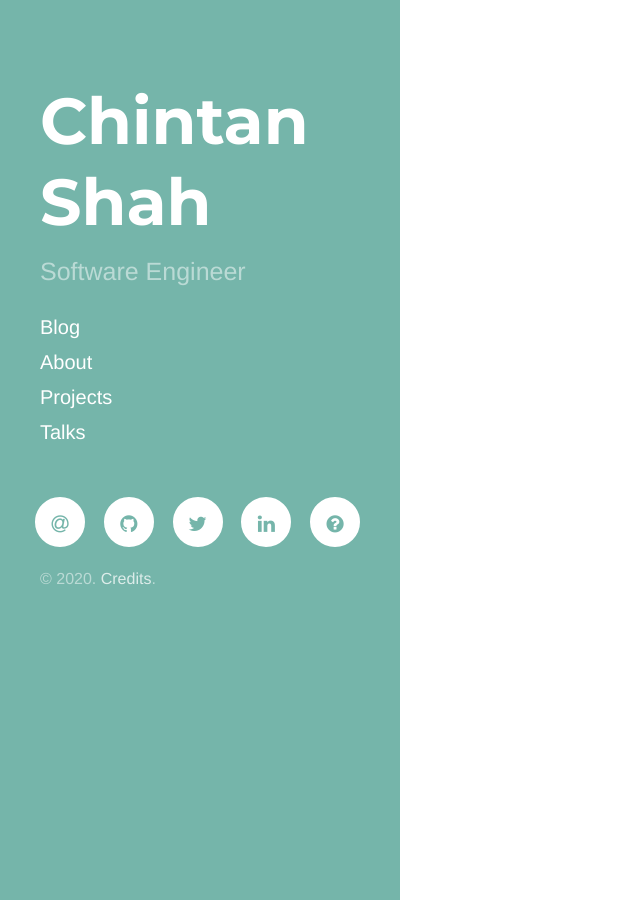
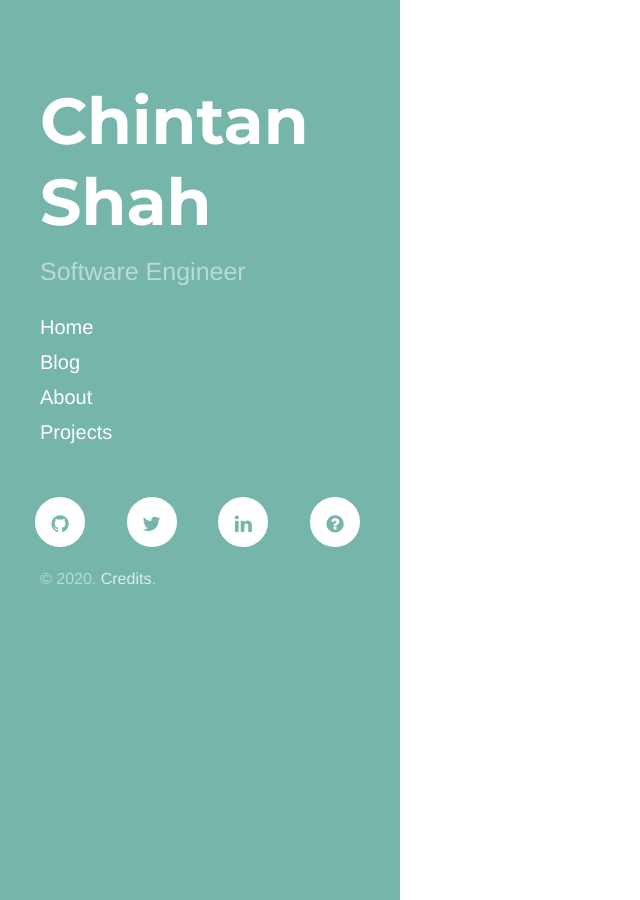
Before and after one commit to chintan-sh/chintan-sh.github.io, a Jekyll site: the page built from index.html, in a window 1280 px wide. Shown: the whole page, without its empty margins (0-640 px from the left). Built offline with Jekyll 4.4.1, drawn with Linux system fonts in a browser that asks for light colours; nearby versions of some CDN libraries; the list of posts is cut into pages by our own code.

Commit message:
Changed default style and updated text

```diff
--- a/_includes/sidebar.html
+++ b/_includes/sidebar.html
@@ -10,7 +10,7 @@
     </div>
 
     <nav class="sidebar-nav">
-      <!-- <a class="sidebar-nav-item{% if page.url == site.baseurl %} active{% endif %}" href="{{ site.baseurl }}/">Home</a> -->
+      <a class="sidebar-nav-item{% if page.url == site.baseurl %} active{% endif %}" href="{{ site.baseurl }}/">Home</a>
 
       {% comment %}
         The code below dynamically generates a sidebar nav of pages with
@@ -44,28 +44,28 @@
          href="{{ site.baseurl }}/resume/">Resume</a -->
       <a class="sidebar-nav-item"
          href="{{ site.baseurl }}/projects/">Projects</a>
-      <a class="sidebar-nav-item"
-         href="{{ site.baseurl }}/talks/">Talks</a>
+<!--      <a class="sidebar-nav-item"
+         href="{{ site.baseurl }}/talks/">Talks</a>-->
     </nav>
 
     <ul class="list-inline" id="sidebar-buttons">
+<!--        <li>-->
+<!--            <a href="mailto:{{ site.author.email }}" class="btn-social btn-outline" title="E-Mail me">-->
+<!--                <i class="fa fa-fw fa-at"></i>-->
+<!--            </a>-->
+<!--        </li>-->
         <li>
-            <a href="mailto:{{ site.author.email }}" class="btn-social btn-outline" title="E-Mail me">
-                <i class="fa fa-fw fa-at"></i>
-            </a>
-        </li>
-        <li>
-            <a href="{{ site.author.github }}" target="_blank" class="btn-social btn-outline" title="johndoe on GitHub">
+            <a href="{{ site.author.github }}" target="_blank" class="btn-social btn-outline" title="chintan-sh on GitHub">
                 <i class="fa fa-fw fa-github"></i>
             </a>
         </li>
         <li>
-            <a href="{{ site.author.twitter }}" target="_blank" class="btn-social btn-outline" title="@johndoe on Twitter">
+            <a href="{{ site.author.twitter }}" target="_blank" class="btn-social btn-outline" title="@c0defella on Twitter">
                 <i class="fa fa-fw fa-twitter"></i>
             </a>
         </li>
         <li>
-            <a href="{{ site.author.linkedin}}" target="_blank" class="btn-social btn-outline" title="John Doe on LinkedIn">
+            <a href="{{ site.author.linkedin}}" target="_blank" class="btn-social btn-outline" title="Chintan Shah on LinkedIn">
                 <i class="fa fa-fw fa-linkedin"></i>
             </a>
         </li>
--- a/public/js/anjana.js
+++ b/public/js/anjana.js
@@ -13,7 +13,7 @@ function getNextColorClass() {
     ];
 
     var currentClass = document.body.className
-    var currentColor = currentClass.slice(-2);
+    var currentColor = ""; //currentClass.slice(-2);
     var currentIndex = colors.indexOf(currentColor); // -1 if no color class
     var nextIndex = (currentIndex == colors.length ? 0 : currentIndex + 1);
     var nextColor = colors[nextIndex];
```
